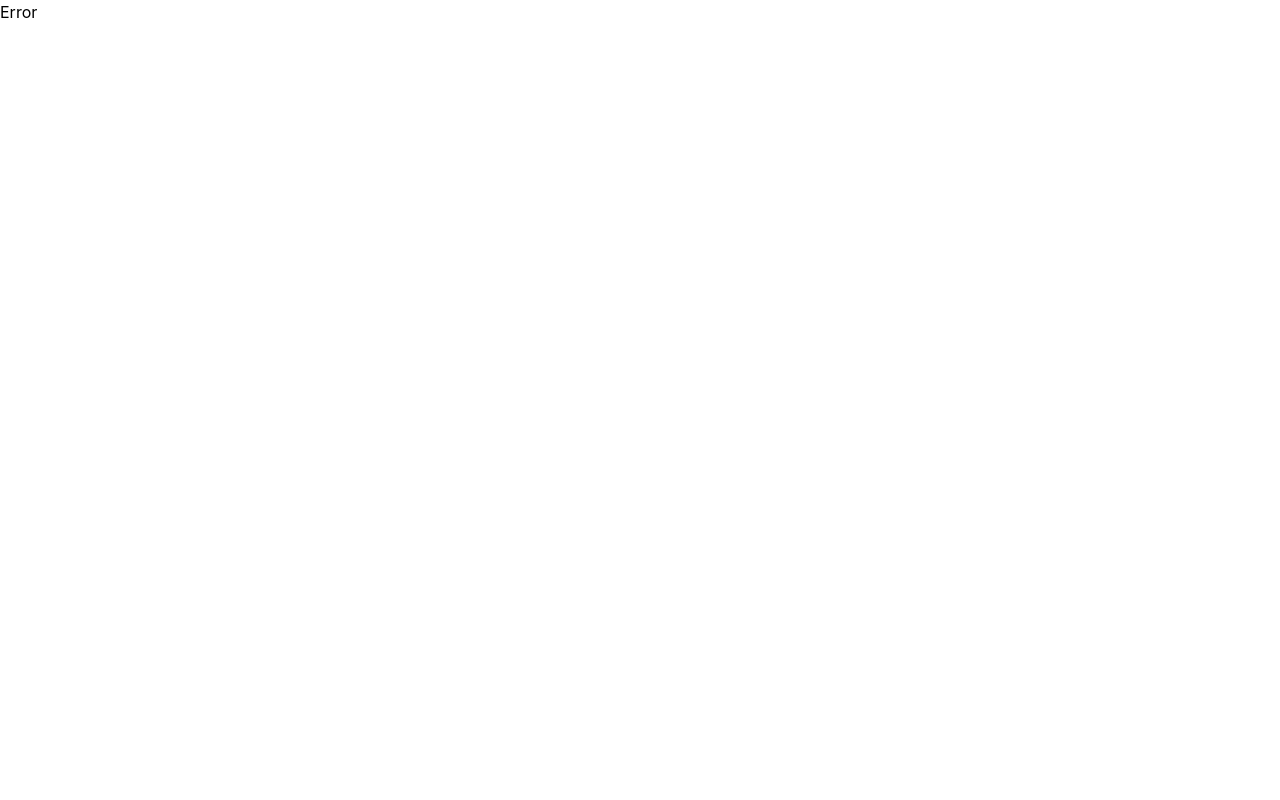
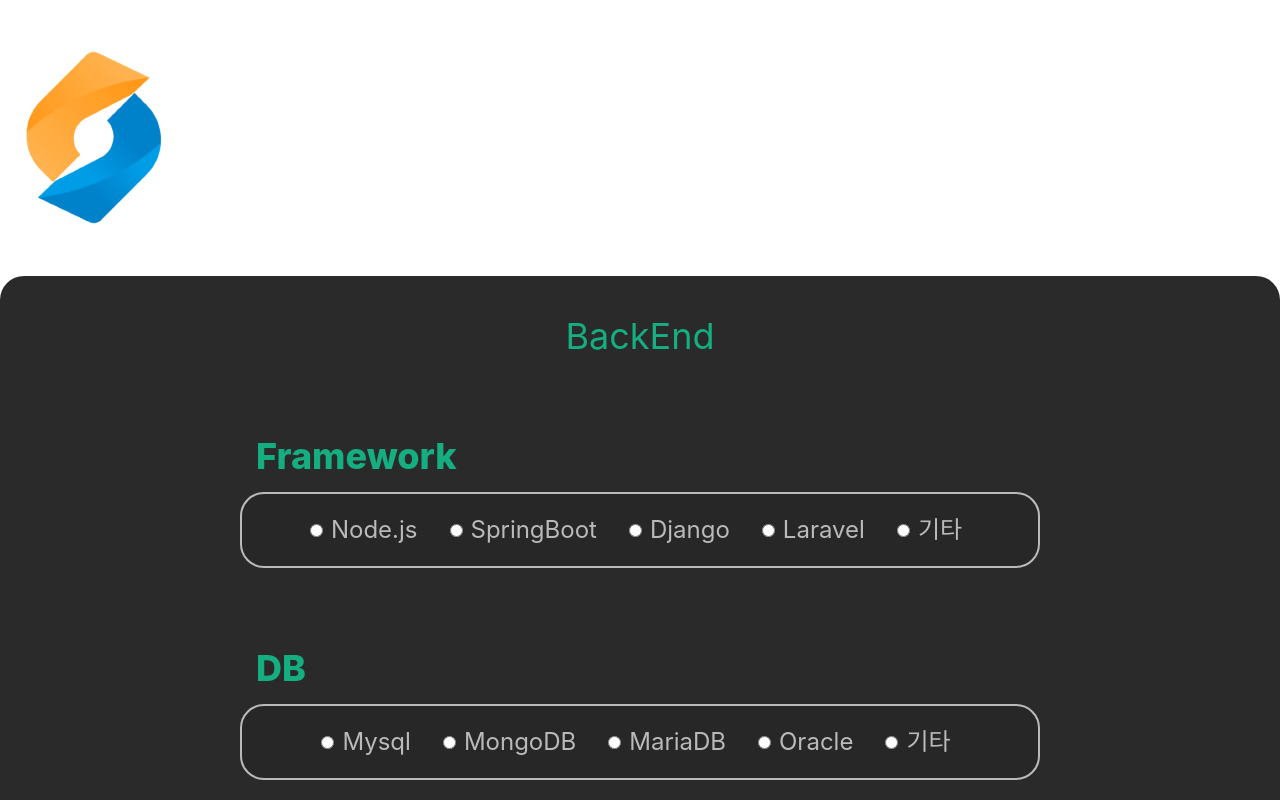
Before and after one commit to bishoe01/UMC_HACKATHON, a React (Create React App) app in the folder starter/: page /vote in a window 1280 px wide. Before the commit this address had no page. Shown: the top 800 px of the page. Built offline with nearby package versions, Linux system fonts and the light colour scheme.

Commit message:
투표 화면 퍼블리싱

```diff
--- a/starter/src/index.js
+++ b/starter/src/index.js
@@ -2,10 +2,10 @@ import React from "react";
 import ReactDOM from "react-dom/client";
 import "./index.css";
 import App from "./App";
-
 import { RouterProvider, createBrowserRouter } from "react-router-dom";
 import Home from "./pages/Home";
 import Profile from "./pages/Profile";
+import Vote from "./pages/Vote";
 
 const router = createBrowserRouter([
   {
@@ -16,6 +16,7 @@ const router = createBrowserRouter([
       { index: true, path: "/", element: <Home /> },
       { path: "/about", element: <h1>About</h1> },
       { path: "/profile", element: <Profile /> },
+      { path: "/vote", element: <Vote /> },
     ],
   },
 ]);
--- /dev/null
+++ b/starter/src/pages/Vote.jsx
@@ -0,0 +1,77 @@
+import React, { useEffect, useState } from "react";
+
+export default function Vote() {
+  const frontDatas = [
+    ["Framework", ["React", "Vue", "Next", "Angular", "기타"]],
+    ["CSSFramework", ["tailwind", "bootstrap", "material-ui", "chakra-ui", "기타"]],
+    ["PackageManager", ["npm", "yarn", "pnpm", "bower", "기타"]],
+  ];
+  const backDatas = [
+    ["Framework", ["Node.js", "SpringBoot", "Django", "Laravel", "기타"]],
+    ["DB", ["Mysql", "MongoDB", "MariaDB", "Oracle", "기타"]],
+    ["DBTool", ["QuickDBD", "AqueryTool", "Draw.io", "SqlDBM", "기타"]],
+    ["APISpecification", ["swagger", "postman", "gitbook", "excel", "기타"]],
+    ["RemoteRepository", ["github", "gitlab", "bitbucket", "기타"]],
+    ["Editor", ["intelliJ", "vscode", "eclipse", "기타"]],
+    ["Clouding", ["aws", "googleCloud", "naverCloud", "기타"]],
+  ];
+
+  const temp = "Front";
+  const title = temp === "frontend" ? "FrontEnd" : "BackEnd";
+  const datas = temp === "frontend" ? frontDatas : backDatas;
+  const sendDatas = [];
+  for (let i = 0; i < datas.length; i++) {
+    sendDatas.push([datas[i][0], ""]);
+  }
+  //   console.log(sendDatas);
+  const onClick = (e) => {
+    sendDatas.filter((name) => name[0] === e.target.name)[0][1] = e.target.id;
+    // console.log(sendDatas);
+  };
+  const onSelected = () => {
+    console.log(sendDatas);
+    alert(sendDatas);
+  };
+  const OptionTitle = ({ title }) => {
+    return <div className="m-4 font-extrabold mt-20">{title}</div>;
+  };
+  const SelectOption = ({ option, title }) => {
+    return (
+      <div className="mx-3 flex items-center">
+        <input type="radio" onClick={onClick} id={option} name={title} />
+        <label htmlFor={option} className="text-2xl	mx-2 cursor-pointer">
+          {option}
+        </label>
+      </div>
+    );
+  };
+
+  return (
+    <div>
+      <img className="mt-10" src="images/logo.png" alt="none" />
+      <div className="text-primary flex justify-center items-center text-4xl flex-col bg-gray rounded-3xl p-10 my-10">
+        {title}
+        {datas.map((data, index) => {
+          return (
+            <div key={`outer${index}`} className="w-2/3">
+              <OptionTitle key={`optionTitle${index}`} title={data[0]} />
+              <div
+                key={`container${index}`}
+                className="border-2 border-lgray rounded-3xl bg-input text-lgray hover:border-outlined hover:text-primary hover:bg-inputbg"
+              >
+                <div key={`optionContainer${index}`} className="m-5 border-3 flex justify-center">
+                  {data[1].map((option, num) => {
+                    return <SelectOption key={`option${num}`} option={option} title={data[0]} />;
+                  })}
+                </div>
+              </div>
+            </div>
+          );
+        })}
+        <button className="text-2xl text-black font-extrabold  mt-20 rounded-3xl px-10 py-5 bg-gradient-to-r  from-[#41FF76] to-[#94FF41]" onClick={onSelected}>
+          선택 완료
+        </button>
+      </div>
+    </div>
+  );
+}
--- a/starter/tailwind.config.js
+++ b/starter/tailwind.config.js
@@ -1,17 +1,19 @@
 /** @type {import('tailwindcss').Config} */
 module.exports = {
-  content: [
-    './src/**/*.jsx',
-    './src/**/*.js',
-  ],
+  content: ["./src/**/*.jsx", "./src/**/*.js"],
   theme: {
     extend: {
       colors: {
-        'primary': '#277BC0',
-        'emphasize': '#FFB200',
-        'border': '#E5E5E5',
-      }
+        primary: "#14AE81",
+        emphasize: "#38FF6B",
+        gray: "#2A2A2A",
+        lgray: "#BABABA",
+        background: "#303D2F",
+        input: "#272727",
+        inputbg: "#303D2F",
+        outlined: "#64FF4E",
+      },
     },
   },
   plugins: [],
-}
+};
```
